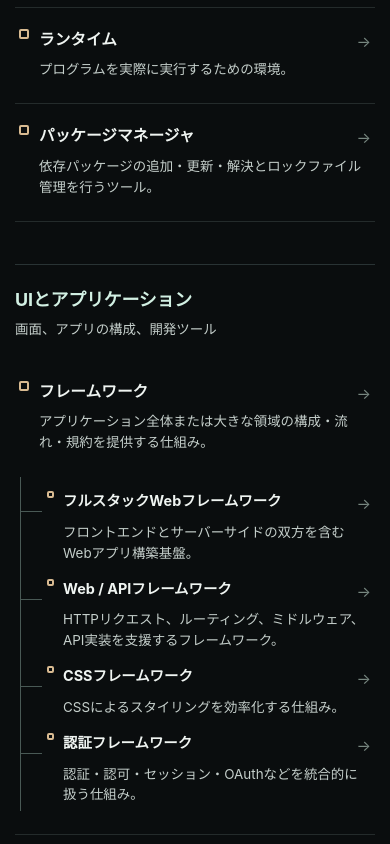
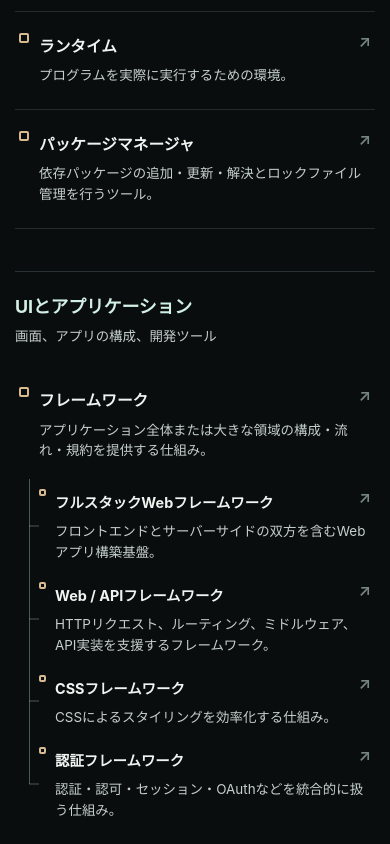
Before and after one commit to Lye-0/web-atlas, a React (Vite) app: page /dictionary/categories in a window 390 px wide. Shown: the part 840-1684 px from the top of the page. Built offline with nearby package versions, Linux system fonts and the light colour scheme.

Commit message:
fix: Categoriesの親子Tree表示を整える

```diff
--- a/src/components/categories/CategoryTable.tsx
+++ b/src/components/categories/CategoryTable.tsx
@@ -13,9 +13,9 @@ function CategoryTreeItem({ node }: { node: CategoryTreeNode }) {
         <span className="category-index-marker" aria-hidden="true" />
         <span className="category-index-copy">
           <strong>{category.name}</strong>
-          <span>{category.summary}</span>
         </span>
-        <span className="category-index-arrow" aria-hidden="true">→</span>
+        <span className="category-index-summary">{category.summary}</span>
+        <span className="category-index-arrow" aria-hidden="true">↗</span>
       </Link>
       {children.length > 0 && (
         <ul className="category-index-children">
@@ -58,8 +58,8 @@ export function CategoryTable() {
                     <span className="category-index-root-copy">
                       <strong>{category.name}</strong>
                     </span>
-                    <span className="category-index-root-summary">{category.summary}</span>
-                    <span className="category-index-arrow" aria-hidden="true">→</span>
+                    <span className="category-index-summary">{category.summary}</span>
+                    <span className="category-index-arrow" aria-hidden="true">↗</span>
                   </Link>
                   {children.length > 0 && (
                     <ul className="category-index-children category-index-children-root">
--- a/src/styles.css
+++ b/src/styles.css
@@ -898,9 +898,10 @@ summary:focus-visible {
 }
 
 .category-index-root {
-  display: flex;
+  display: grid;
+  grid-template-columns: auto minmax(0, 0.86fr) minmax(0, 1.14fr) auto;
   align-items: center;
-  width: 100%;
+  width: min(100%, 38rem);
   min-width: 0;
   gap: 10px;
   padding: 6px 8px;
@@ -924,11 +925,7 @@ summary:focus-visible {
 
 .category-index-root-copy,
 .category-index-copy {
-  display: grid;
-  flex: 0 1 20rem;
-  max-width: 42%;
-  min-width: 0;
-  gap: 2px;
+  min-width: 0;
 }
 
 .category-index-root-copy strong {
@@ -939,45 +936,42 @@ summary:focus-visible {
   overflow-wrap: break-word;
 }
 
-.category-index-root-summary,
-.category-index-copy > span {
+.category-index-summary {
   color: var(--category-summary);
   font-size: 0.84rem;
   line-height: 1.55;
+  min-width: 0;
+  max-width: 38ch;
   overflow-wrap: break-word;
-}
-
-.category-index-root-summary {
-  flex: 0 1 38ch;
-  max-width: 38ch;
-  min-width: 0;
 }
 
 .category-index-arrow {
   flex: 0 0 auto;
   color: var(--subtle);
-  font-size: 0.95rem;
+  font-size: 1rem;
+  font-weight: 600;
+  line-height: 1;
   transition: color 140ms ease, transform 140ms ease;
 }
 
 .category-index-root:hover .category-index-arrow,
 .category-index-link:hover .category-index-arrow {
   color: var(--accent);
-  transform: translateX(3px);
+  transform: translate(2px, -2px);
 }
 
 .category-index-children {
   display: grid;
-  gap: 3px;
-  padding: 8px 0 0 26px;
-  margin: 16px 0 0 5px;
+  gap: 7px;
+  padding: 4px 0 0 5px;
+  margin: 12px 0 0 14px;
   border-left: 1px solid var(--category-connector);
   list-style: none;
 }
 
 .category-index-children .category-index-children {
   margin-top: 6px;
-  padding-left: 22px;
+  padding-left: 5px;
 }
 
 .category-index-item {
@@ -986,18 +980,31 @@ summary:focus-visible {
 
 .category-index-item::before {
   position: absolute;
-  top: 25px;
-  left: -26px;
-  width: 25px;
+  top: 50%;
+  left: -6px;
+  width: 14px;
   height: 1px;
   background: var(--category-connector);
   content: "";
+  transform: translateY(-50%);
+  z-index: 1;
+}
+
+.category-index-item:last-child::after {
+  position: absolute;
+  top: 50%;
+  bottom: 0;
+  left: -6px;
+  width: 1px;
+  background: var(--bg);
+  content: "";
 }
 
 .category-index-link {
   display: grid;
-  grid-template-columns: auto minmax(0, 1fr) auto;
+  grid-template-columns: auto minmax(0, 0.86fr) minmax(0, 1.14fr) auto;
   align-items: center;
+  width: min(100%, calc(38rem - 20px));
   gap: 9px;
   min-width: 0;
   min-height: 42px;
@@ -1820,53 +1827,55 @@ summary:focus-visible {
     grid-template-columns: 1fr;
   }
 
-  .category-index-root {
+  .category-index-root,
+  .category-index-link {
     display: grid;
     grid-template-columns: auto minmax(0, 1fr) auto;
     grid-template-rows: auto auto;
     align-items: start;
-    row-gap: 5px;
-    padding: 6px 4px;
-  }
-
-  .category-index-root-copy {
-    max-width: none;
-  }
-
-  .category-index-root-copy strong {
-    font-size: 0.98rem;
-  }
-
-  .category-index-root-summary {
-    grid-row: 2;
-    grid-column: 2 / -1;
-    max-width: none;
-    font-size: 0.84rem;
-  }
-
-  .category-index-link {
-    grid-template-rows: auto auto;
-    align-items: start;
+    width: 100%;
     row-gap: 5px;
     min-height: 0;
     padding: 6px 4px;
   }
 
-  .category-index-link .category-index-copy {
-    display: contents;
-    max-width: none;
-  }
-
-  .category-index-link .category-index-copy strong {
+  .category-index-root > .category-index-root-marker,
+  .category-index-link > .category-index-marker {
+    grid-column: 1;
+    grid-row: 1;
+  }
+
+  .category-index-root-copy,
+  .category-index-copy {
     grid-column: 2;
     grid-row: 1;
-    display: block;
-  }
-
-  .category-index-link .category-index-copy > span {
+    max-width: none;
+  }
+
+  .category-index-root-copy strong {
+    font-size: 0.98rem;
+  }
+
+  .category-index-summary {
     grid-column: 2 / -1;
     grid-row: 2;
+    width: auto;
+    max-width: none;
     font-size: 0.84rem;
+  }
+
+  .category-index-root > .category-index-arrow,
+  .category-index-link > .category-index-arrow {
+    grid-column: 3;
+    grid-row: 1;
+  }
+
+  .category-index-children {
+    margin-left: 14px;
+  }
+
+  .category-index-item::before {
+    width: 10px;
   }
 
   .map-visual-group {
@@ -2035,24 +2044,7 @@ summary:focus-visible {
   }
 
   .category-index-children {
-    padding-left: 22px;
-    margin-top: 18px;
-    margin-left: 5px;
-  }
-
-  .category-index-children .category-index-children {
-    padding-left: 19px;
-    margin-top: 6px;
-  }
-
-  .category-index-item::before {
-    top: 26px;
-    left: -22px;
-    width: 21px;
-  }
-
-  .category-index-copy > span {
-    font-size: 0.84rem;
+    margin-top: 12px;
   }
 
   .stack-toolbar {
```
Also changed, not shown: 1 other file (tests, documents, lock files or other folders).
